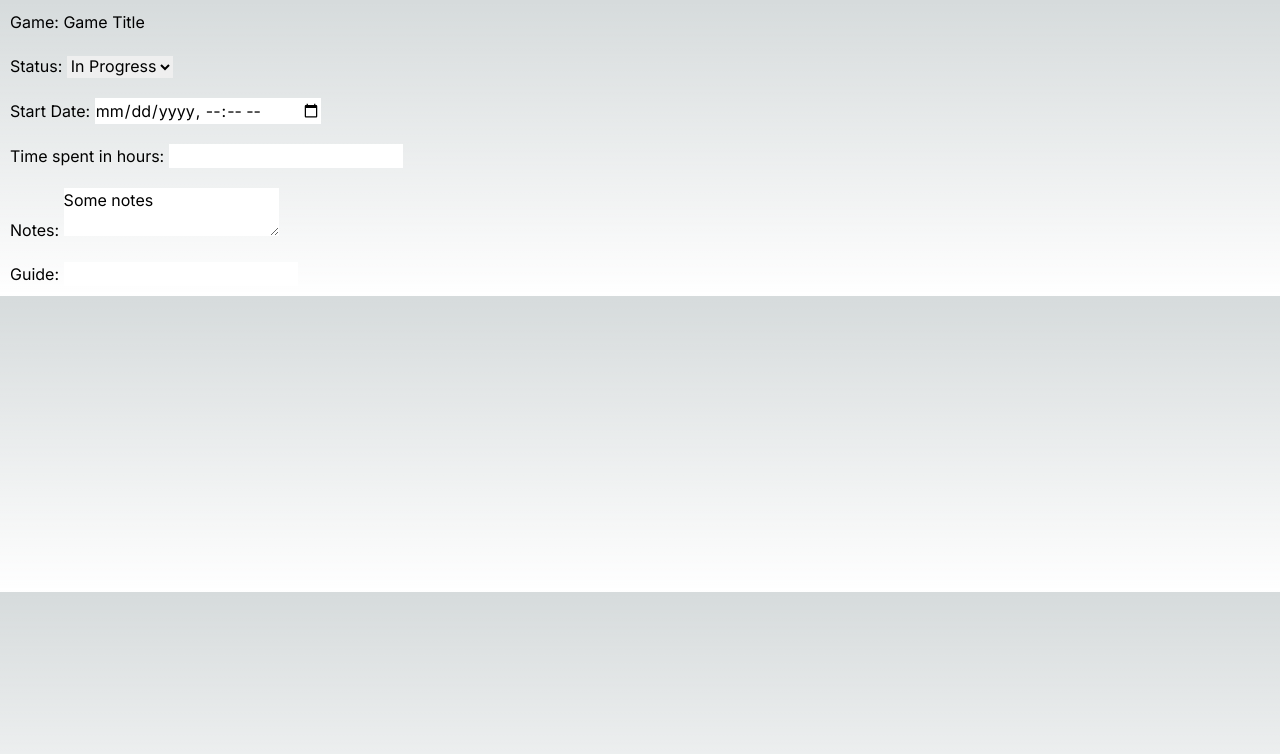
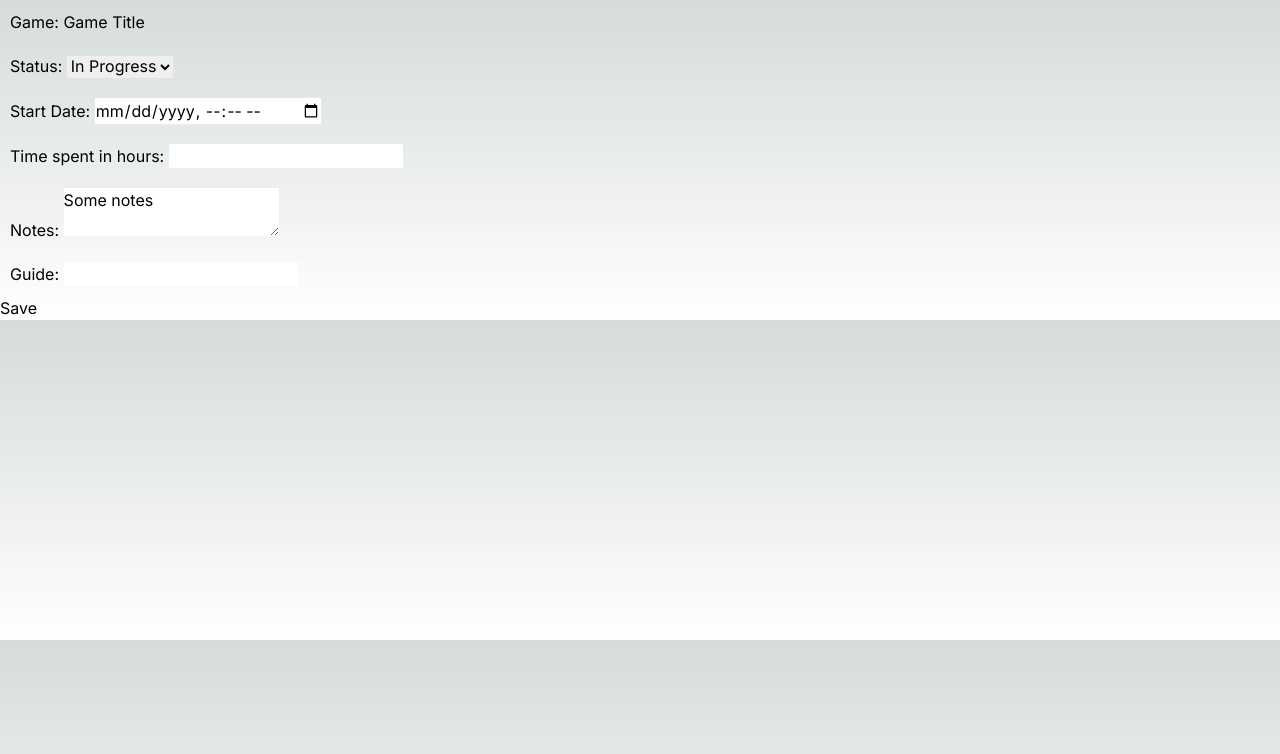
Before and after one commit to tinkereryorch/backlog-tracker, a Next.js app in the folder frontend/: page /game in a window 1280 px wide. Shown: the top 754 px of the page. Built offline with nearby package versions, Linux system fonts and the light colour scheme.

Commit message:
Added submit button

```diff
--- a/frontend/src/app/game/components/GameDetails.js
+++ b/frontend/src/app/game/components/GameDetails.js
@@ -24,6 +24,7 @@ export default function GameDetails() {
                 <label for="guide">Guide: </label>
                 <input type="text" id="guide" name="guide" style={{ color: 'black' }} />
             </div>
+            <input type="Submit" value="Save"/>
         </form>
     );
 }
```
